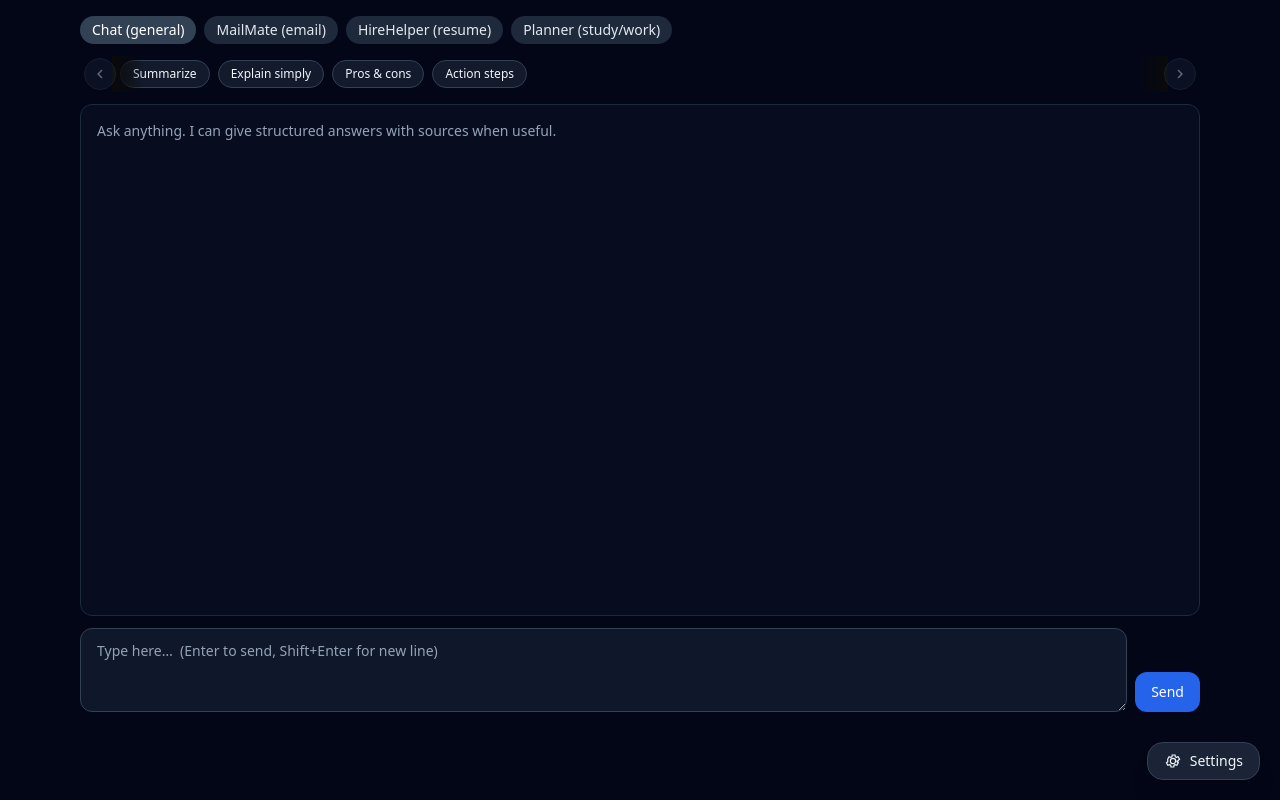
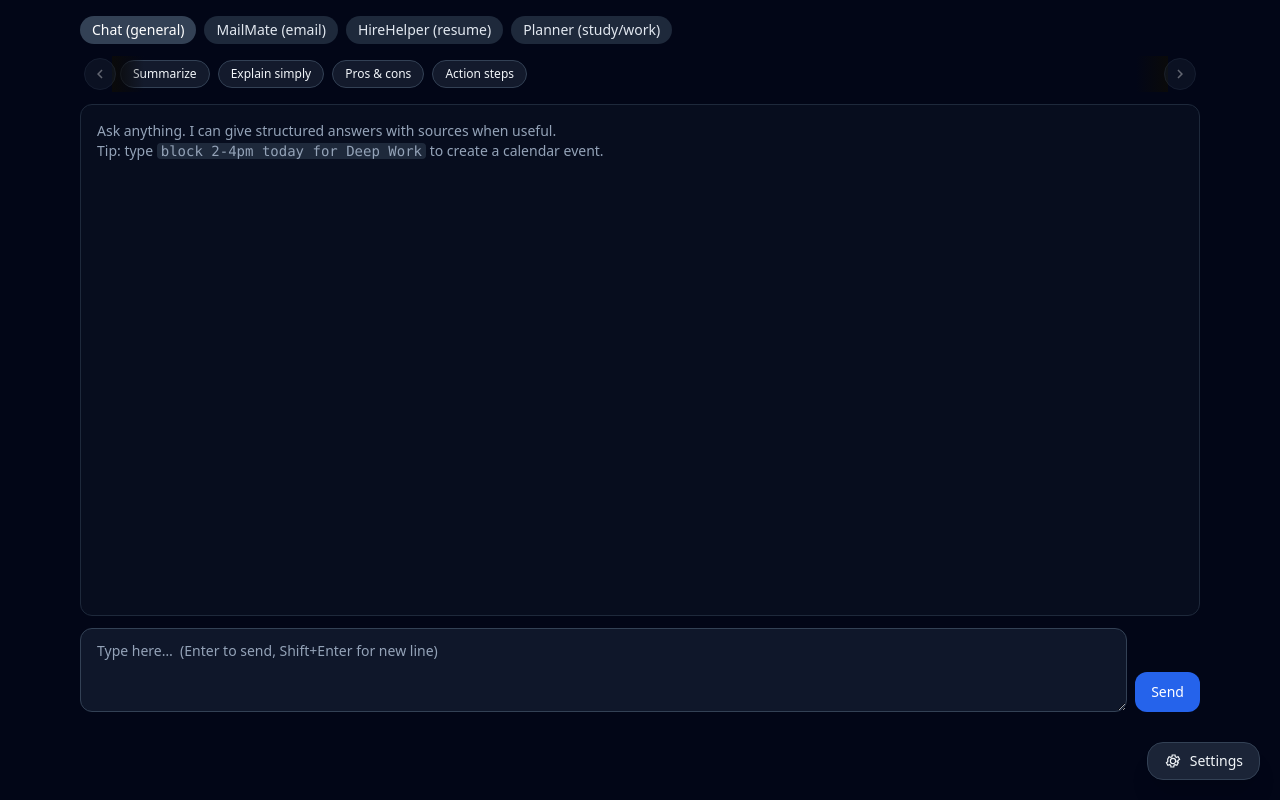
Before and after one commit to madevthevanthiran-maker/amplyai-chatbot, a Next.js app: page /app in a window 1280 px wide. Built offline with nearby package versions, Linux system fonts and the light colour scheme.

Commit message:
Update ChatPanel.jsx

```diff
--- a/components/ChatPanel.jsx
+++ b/components/ChatPanel.jsx
@@ -1,27 +1,27 @@
-// components/ChatPanel.jsx
+// /components/ChatPanel.jsx
 import { useEffect, useMemo, useRef, useState } from "react";
 import ReactMarkdown from "react-markdown";
 import remarkGfm from "remark-gfm";
 import { downloadTextFile } from "@/lib/download";
+import { tryHandleFocusCommand } from "@/utils/focusClient";
 
 const STORAGE_KEY_PREFIX = "amplyai_draft_v1:";
 
 export default function ChatPanel({ mode, messages, onSend }) {
-  // --- Draft autosave per mode ---
   const storageKey = useMemo(() => STORAGE_KEY_PREFIX + mode, [mode]);
   const [input, setInput] = useState("");
+  const [ephemeralNotice, setEphemeralNotice] = useState("");
 
-  // load draft for active mode (client only)
+  // load draft
   useEffect(() => {
     if (typeof window === "undefined") return;
     try {
       const raw = localStorage.getItem(storageKey);
       setInput(raw || "");
     } catch {}
-    // eslint-disable-next-line react-hooks/exhaustive-deps
   }, [storageKey]);
 
-  // persist draft as user types
+  // persist draft
   useEffect(() => {
     if (typeof window === "undefined") return;
     try {
@@ -39,7 +39,8 @@ export default function ChatPanel({ mode, messages, onSend }) {
 
   // listen for preset insert events
   useEffect(() => {
-    const handler = (e) => setInput((prev) => (prev ? prev + "\n" : "") + e.detail);
+    const handler = (e) =>
+      setInput((prev) => (prev ? prev + "\n" : "") + e.detail);
     window.addEventListener("amplyai.insertPreset", handler);
     return () => window.removeEventListener("amplyai.insertPreset", handler);
   }, []);
@@ -48,15 +49,29 @@ export default function ChatPanel({ mode, messages, onSend }) {
   useEffect(() => {
     if (!taRef.current) return;
     taRef.current.style.height = "auto";
-    taRef.current.style.height = Math.min(taRef.current.scrollHeight, 240) + "px";
+    taRef.current.style.height =
+      Math.min(taRef.current.scrollHeight, 240) + "px";
   }, [input]);
 
-  const submit = () => {
+  const submit = async () => {
     const text = input.trim();
     if (!text) return;
+
+    // 1) Intercept focus commands
+    const focus = await tryHandleFocusCommand(text);
+    if (focus.handled) {
+      setEphemeralNotice(focus.message || "");
+      if (focus.message) setTimeout(() => setEphemeralNotice(""), 4000);
+      if (focus.ok) setInput(""); // clear if event created
+      try {
+        localStorage.removeItem(storageKey);
+      } catch {}
+      return;
+    }
+
+    // 2) Normal chat flow
     setInput(""); // clear UI quickly
     onSend(text);
-    // clear draft for this mode after sending
     try {
       localStorage.removeItem(storageKey);
     } catch {}
@@ -74,7 +89,6 @@ export default function ChatPanel({ mode, messages, onSend }) {
     try {
       await navigator.clipboard.writeText(text);
     } catch {
-      // fallback: create a hidden textarea
       const el = document.createElement("textarea");
       el.value = text;
       document.body.appendChild(el);
@@ -90,7 +104,12 @@ export default function ChatPanel({ mode, messages, onSend }) {
       <div className="h-[64vh] overflow-y-auto rounded-xl border border-slate-800 bg-slate-900/40 p-4">
         {messages.length === 0 ? (
           <div className="text-slate-400 text-sm">
-            Ask anything. I can give structured answers with sources when useful.
+            Ask anything. I can give structured answers with sources when
+            useful. <br />
+            Tip: type{" "}
+            <code className="rounded bg-slate-800 px-1">block 2-4pm today for
+            Deep Work</code>{" "}
+            to create a calendar event.
           </div>
         ) : (
           messages.map((m, i) => {
@@ -117,7 +136,9 @@ export default function ChatPanel({ mode, messages, onSend }) {
                       ),
                       code: ({ inline, className, children, ...props }) =>
                         inline ? (
-                          <code className="rounded bg-slate-900/60 px-1 py-0.5">{children}</code>
+                          <code className="rounded bg-slate-900/60 px-1 py-0.5">
+                            {children}
+                          </code>
                         ) : (
                           <pre className="overflow-auto rounded-lg bg-slate-900/70 p-3">
                             <code className={className} {...props}>
@@ -145,7 +166,9 @@ export default function ChatPanel({ mode, messages, onSend }) {
                       className="rounded border border-slate-700 bg-slate-900/50 px-2 py-0.5 hover:bg-slate-800"
                       onClick={() =>
                         downloadTextFile(
-                          `amplyai-${mode}-${new Date().toISOString().slice(0, 19)}.txt`,
+                          `amplyai-${mode}-${new Date()
+                            .toISOString()
+                            .slice(0, 19)}.txt`,
                           m.content
                         )
                       }
@@ -163,7 +186,11 @@ export default function ChatPanel({ mode, messages, onSend }) {
       </div>
 
       {/* Input */}
-      <div className="mt-3 flex items-end gap-2">
+      <div className="mt-3 flex flex-col gap-2">
+        {ephemeralNotice && (
+          <div className="text-sm text-slate-300">{ephemeralNotice}</div>
+        )}
+        <div className="flex items-end gap-2">
           <textarea
             ref={taRef}
             className="no-scrollbar w-full resize-y rounded-xl border border-slate-700 bg-slate-900 px-4 py-3 text-sm text-slate-100 placeholder-slate-400 outline-none focus:border-slate-500"
@@ -181,5 +208,6 @@ export default function ChatPanel({ mode, messages, onSend }) {
           </button>
         </div>
       </div>
+    </div>
   );
 }
```
Lines whose indentation alone changed are shown as unchanged.
